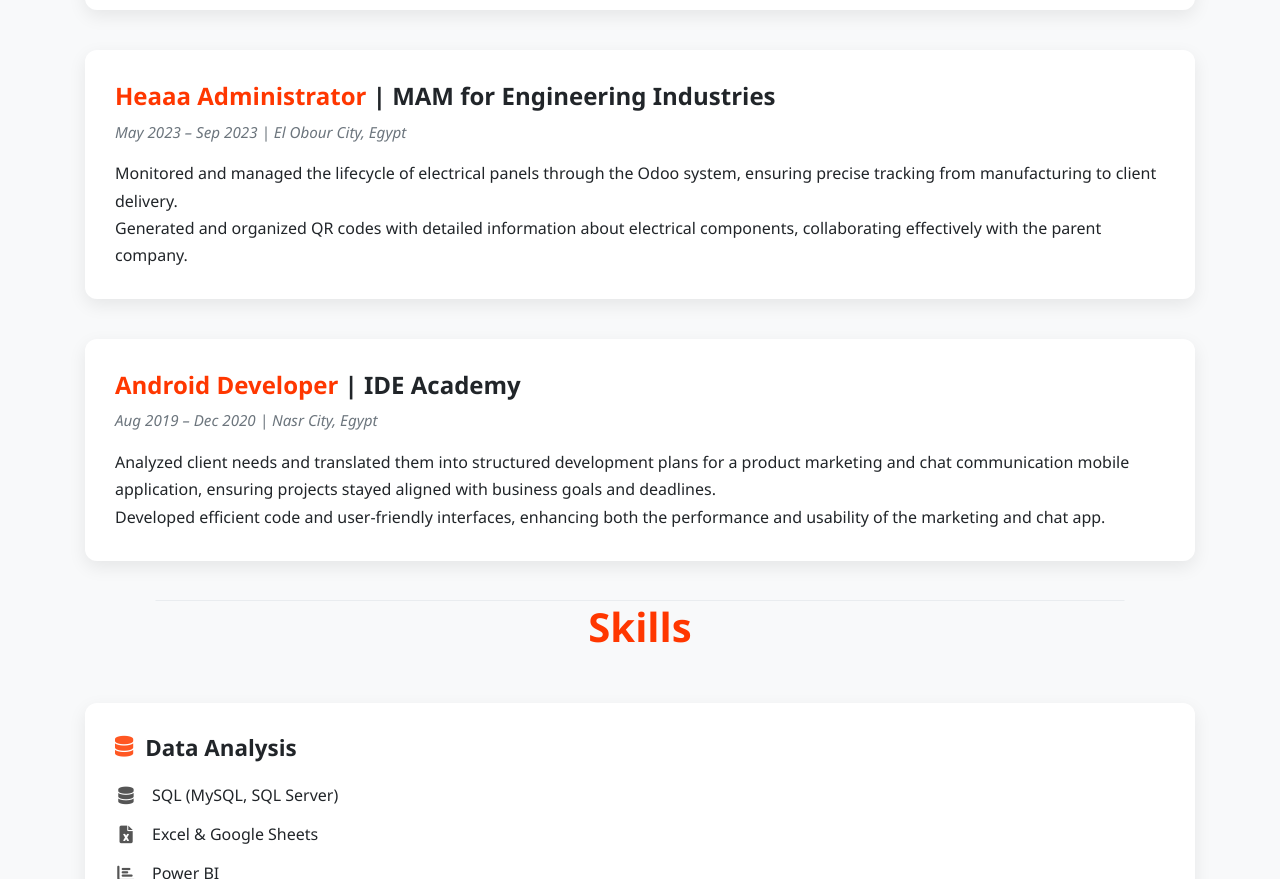
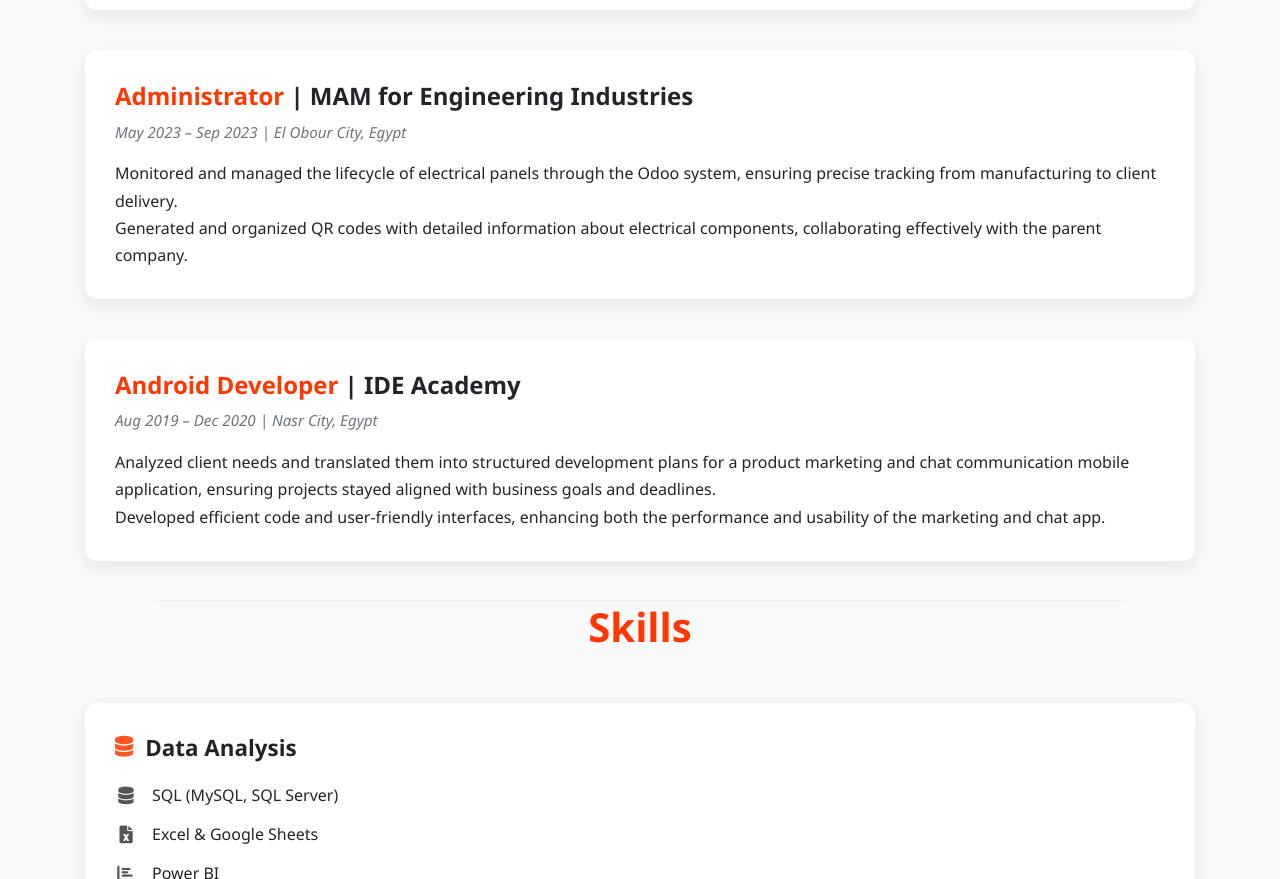
Before and after one commit to TahaEzzat-433/My-Portfolio, a plain HTML site: page index.html in a window 1280 px wide. Shown: the part 1809-2688 px from the top of the page. Drawn offline with nearby package versions, Linux system fonts and the light colour scheme.

Commit message:
Update index.html
Updated My Portfolio

```diff
--- a/index.html
+++ b/index.html
@@ -71,7 +71,7 @@
                     These are among several departments under my supervision. Applied data analysis to evaluate employee performance, streamline workflows, and enhance overall operational efficiency across all departments.</p>
                             </div>
             <div class="experience-item">
-                <h3><span class="highlight">Heaaa  Administrator</span> | MAM for Engineering Industries</h3>
+                <h3><span class="highlight">Administrator</span> | MAM for Engineering Industries</h3>
                 <p class="date">May 2023 – Sep 2023 | El Obour City, Egypt</p>
                 <p>Monitored and managed the lifecycle of electrical panels through the Odoo system, ensuring precise tracking from manufacturing to client delivery.<br>
                     Generated and organized QR codes with detailed information about electrical components, collaborating effectively with the parent company.</p>
```
